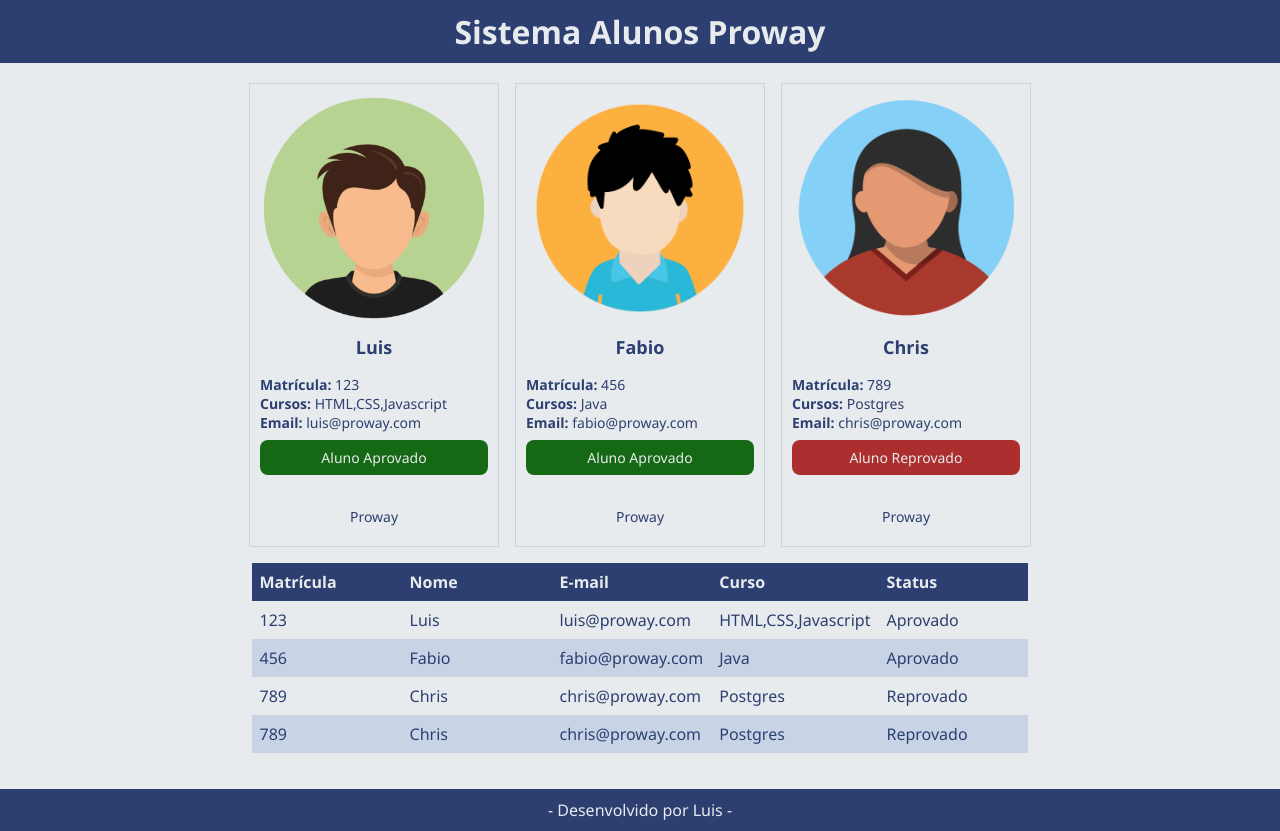
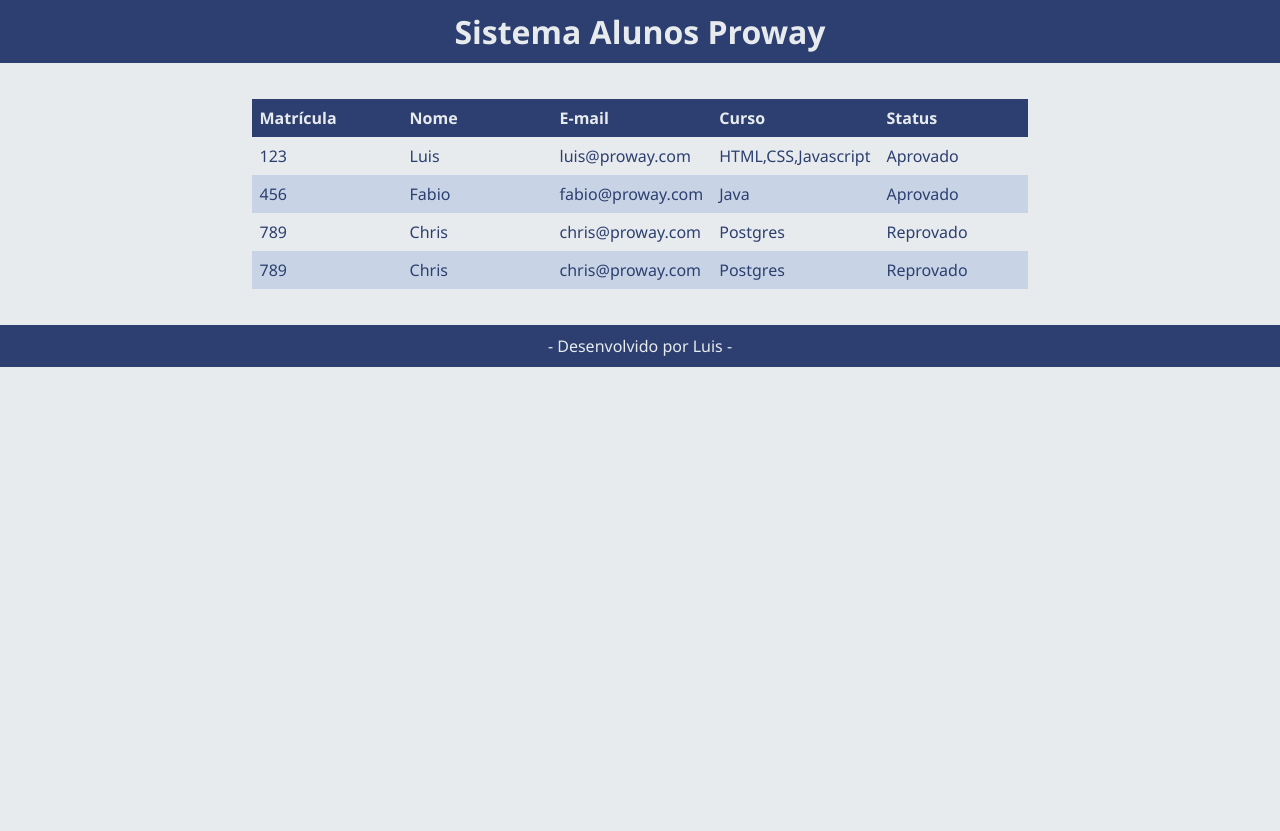
Before and after one commit to LuisRuediger/SuperDevProway, an Angular app in the folder Angular/Aula 02/escola/: page / in a window 1280 px wide. After the commit the page ends 800 px from the top, so only its background shows below. Built offline with nearby package versions, Linux system fonts and the light colour scheme.

Commit message:
ANGULAR_AULA_04 - diretiva *ngIf

```diff
--- a/Angular/Aula 02/escola/src/app/app.html
+++ b/Angular/Aula 02/escola/src/app/app.html
@@ -1,13 +1,13 @@
 <h1 class="title">Sistema Alunos Proway</h1>
 
 <main>
-  <section class="cards">
+  <section class="cards" *ngIf="exibicao == 'cards'">
     <app-aluno [aluno]="listaAlunos[0]"></app-aluno>
     <app-aluno [aluno]="listaAlunos[1]"></app-aluno>
     <app-aluno [aluno]="listaAlunos[2]"></app-aluno>
   </section>
 
-  <section class="lista">
+  <section class="lista" *ngIf="exibicao == 'lista'">
     <app-aluno-lista [alunos]="listaAlunos"></app-aluno-lista>
   </section>
 </main>
--- a/Angular/Aula 02/escola/src/app/app.ts
+++ b/Angular/Aula 02/escola/src/app/app.ts
@@ -9,6 +9,8 @@ import { AlunoInterface } from './interfaces/AlunoInterface';
 })
 export class App {
   protected title = 'escola';
+
+  exibicao: string = 'lista';
 
   listaAlunos: AlunoInterface[] = [
     {
```
